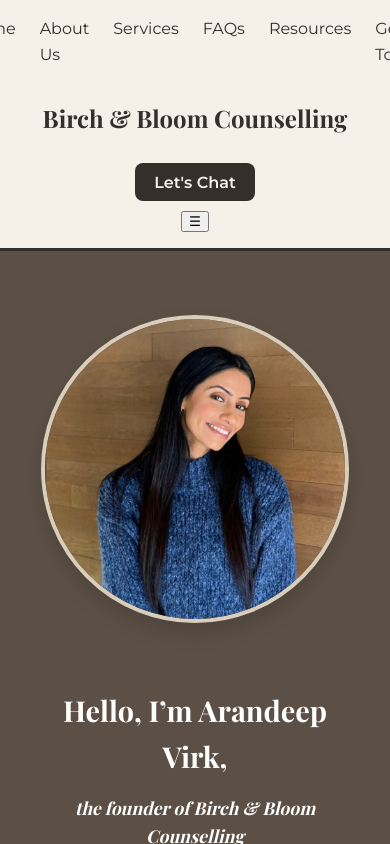
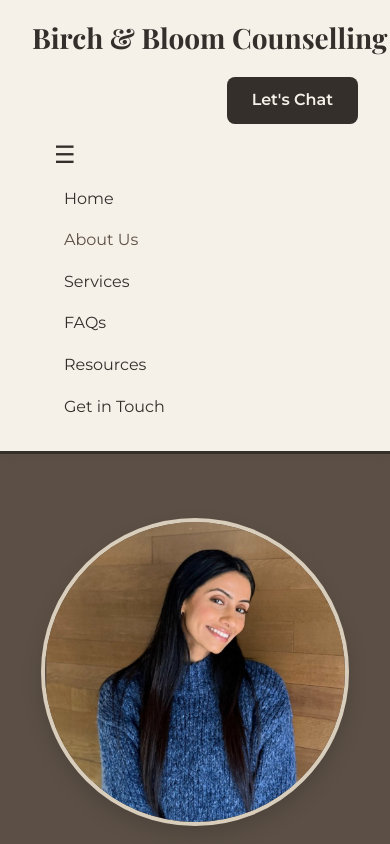
Before and after one commit to Sukh-Virk/BirchandBloom, a plain HTML site: page about.html in a window 390 px wide. Both pictures are taken after a click on the button "Toggle menu". Shown: the top 844 px of the page. Drawn offline with nearby package versions, Linux system fonts and the light colour scheme.

Commit message:
Update styles2.css

```diff
--- a/styles2.css
+++ b/styles2.css
@@ -16,64 +16,153 @@ body {
   line-height: 1.6;
 }
 
-/* Header */
+/* ================= CUSTOM HEADER ================= */
 .custom-header {
+  background: var(--light-cream);
+  box-shadow: 0 2px 10px rgba(0,0,0,0.05);
   display: flex;
+  align-items: center;
   justify-content: space-between;
-  align-items: center;
-  background: var(--light-cream);
   padding: 1rem 2rem;
+  position: relative;
+  z-index: 100;
+  flex-wrap: nowrap;
   border-bottom: 3px solid var(--dark-brown);
+}
+
+.header-left {
+  order: 1;
 }
 
 .nav-links {
   list-style: none;
   display: flex;
-  gap: 1.5rem;
+  gap: 2rem;
   margin: 0;
   padding: 0;
 }
 
 .nav-links li a {
+  text-decoration: none;
   color: var(--dark-brown);
-  text-decoration: none;
   font-weight: 500;
-  transition: all 0.3s ease;
+  transition: color 0.3s ease;
 }
 
-.nav-links li a:hover {
-  opacity: 0.8;
+.nav-links li a:hover,
+.nav-links li a.active {
+border-bottom: 2px solid var(--text-color);
+ border-bottom: 2px solid var(--dark-brown);
+  color: var(--primary-brown);
+}
+
+
+.header-center {
+  order: 2;
+  flex: 1;
+  text-align: center;
 }
 
 .site-title {
   font-family: 'Playfair Display', serif;
-  font-size: 1.5rem;
+  font-size: 1.75rem;
   color: var(--dark-brown);
+  margin: 0;
+  white-space: nowrap;
+}
+
+.header-right {
+  order: 3;
 }
 
 .chat-btn {
   background: var(--dark-brown);
   color: var(--light-cream);
-  padding: 0.6rem 1.2rem;
+  padding: 0.6rem 1.5rem;
   border-radius: 8px;
+  text-decoration: none;
   font-weight: 600;
-  text-decoration: none;
+  border: 1px solid transparent;
+  transition: all 0.3s ease;
 }
 
+.chat-btn:hover {
+  background: var(--primary-brown);
+  transform: translateY(-2px);
+  box-shadow: 0 4px 8px rgba(0,0,0,0.1);
+}
+
+/* hamburger toggle (hidden on desktop) */
+.mobile-menu-btn {
+  order: 4;
+  display: none;
+  background: none;
+  border: none;
+  font-size: 1.5rem;
+  cursor: pointer;
+  color: var(--dark-brown);
+  margin-left: 1rem;
+}
+
+/* ================= RESPONSIVE (MOBILE) ================= */
+@media (max-width: 768px) {
+  .custom-header {
+    flex-wrap: wrap;
+  }
+
+  .mobile-menu-btn {
+    display: block;
+  }
+
+  .header-left {
+    order: 5;
+    width: 100%;
+    display: none;
+    background: var(--light-cream);
+    padding: 1rem 2rem;
+  }
+
+  .nav-links li a.active,
+  .nav-links li a:hover {
+    border-bottom: 2px solid var(--text-color);
+  }
+  .header-left.active {
+
+    display: block;
+  }
+
+  .header-left .nav-links {
+    flex-direction: column;
+    gap: 1rem;
+  }
+
+  .header-center {
+    order: 1;
+    width: 100%;
+    margin-bottom: 1rem;
+  }
+
+  .header-right {
+    order: 2;
+    width: 100%;
+    display: flex;
+    justify-content: flex-end;
+    margin-bottom: 1rem;
+  }
+}
+
+/* Rest of your existing styles... */
 .intro-section {
-  /* keep your existing styles */
   background-color: #5c5046;
-  color:             #fff;
-  padding:           4rem 2rem;
-
-  /* new: make full-bleed */
+  color: #fff;
+  padding: 4rem 2rem;
   position: relative;
-  left:     50%;
-  right:    50%;
+  left: 50%;
+  right: 50%;
   margin-left: -50vw;
   margin-right: -50vw;
-  width:    100vw;
-  box-sizing: border-box; /* so your padding stays consistent */
+  width: 100vw;
+  box-sizing: border-box;
 }
 
 .large-profile {
@@ -157,32 +246,7 @@ body {
   height: auto;
 }
 
-/* Responsive Design */
-@media (max-width: 768px) {
-  .custom-header {
-    flex-direction: column;
-    gap: 1rem;
-  }
-
-  .intro-text h1 {
-    font-size: 1.8rem;
-  }
-
-  .intro-text h2 {
-    font-size: 1.1rem;
-  }
-
-  .inclusion-section {
-    flex-direction: column;
-    align-items: center;
-  }
-
-  .inclusion-image {
-    order: -1;
-    margin-bottom: 2rem;
-  }
-}
-
+/* Footer */
 .site-footer {
   background-color: #4A4039;
   color: #F5F0E8;
@@ -216,3 +280,24 @@ body {
 .footer-column a:hover {
   text-decoration: underline;
 }
+
+/* Responsive Design */
+@media (max-width: 768px) {
+  .intro-text h1 {
+    font-size: 1.8rem;
+  }
+
+  .intro-text h2 {
+    font-size: 1.1rem;
+  }
+
+  .inclusion-section {
+    flex-direction: column;
+    align-items: center;
+  }
+
+  .inclusion-image {
+    order: -1;
+    margin-bottom: 2rem;
+  }
+}
```
